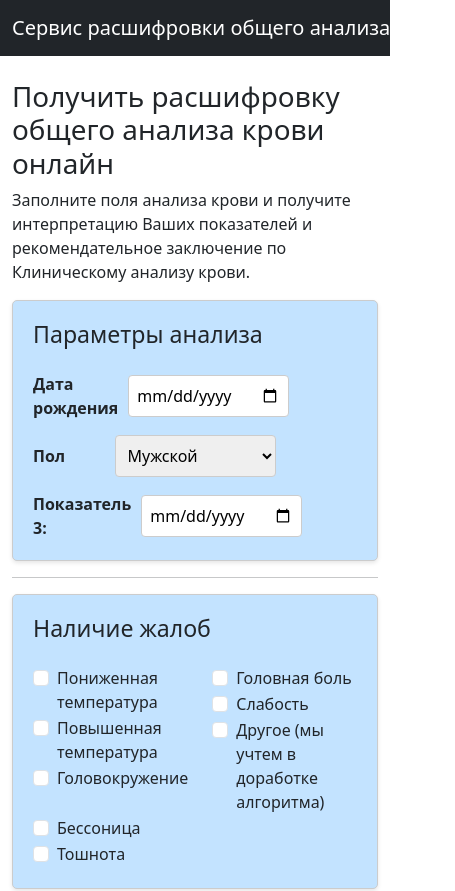
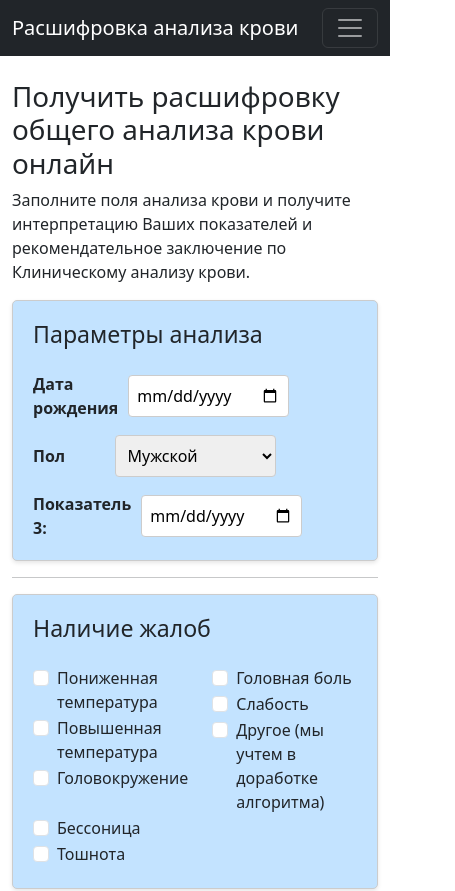
Before and after one commit to ivanshamaev/webapp-analiz, a React (Create React App) app in the folder frontend/: page / in a window 390 px wide. Shown: the top 891 px of the page, 455 px wide, since content can reach past the window. Built offline with nearby package versions, Linux system fonts and the light colour scheme.

Commit message:
have made some improvements: mobile menu, color url field

```diff
--- a/frontend/public/index.html
+++ b/frontend/public/index.html
@@ -4,7 +4,7 @@
     <meta charset="utf-8" />
     <link rel="icon" href="%PUBLIC_URL%/analiz_krovi_online_ru_service_favicon.png" sizes="32x32"/>
     <meta name="viewport" content="width=device-width, initial-scale=1" />
-    <meta name="theme-color" content="#000000" />
+    <meta name="theme-color" content="#ADD6FF" />
     <meta
       name="description"
       content="Расшифровка общего анализа крови. Что показывает клинический анализ крови у женщин, у мужчин, у детей, у взрослых. Что показывает анализ крови?"
--- a/frontend/src/components/Navbar.js
+++ b/frontend/src/components/Navbar.js
@@ -1,25 +1,54 @@
-import React from 'react';
+import React, { useState } from 'react';
 
 const Navbar = () => {
+  const [isMobileMenuOpen, setIsMobileMenuOpen] = useState(false);
+
+  const toggleMobileMenu = () => {
+    setIsMobileMenuOpen(!isMobileMenuOpen);
+  };
+
   return (
+    <nav className="navbar navbar-expand-lg navbar-dark bg-dark">
+      <div className="container">
+        <a className="navbar-brand" href="/">
+          {/* <img
+            src="analiz_krovi_blood_logo.png"
+            alt="Логотип"
+            className="logo-img"
+            width="25"
+            height="25"
+          /> */}
+           Расшифровка анализа крови
+        </a>
 
-    <nav className="navbar navbar-expand-lg navbar-dark bg-dark">
-      <div class="container d-flex flex-wrap">
-        <a className="navbar-brand" href="/">Сервис расшифровки общего анализа крови</a>
+        <button
+          className="navbar-toggler"
+          type="button"
+          onClick={toggleMobileMenu}
+        >
+          <span className="navbar-toggler-icon"></span>
+        </button>
 
-        <div className="collapse navbar-collapse" id="navbarNav">
-          <ul className="navbar-nav">
+        <div
+          className={`collapse navbar-collapse ${
+            isMobileMenuOpen ? 'show' : ''
+          }`}
+        >
+          <ul className="navbar-nav ml-auto">
             <li className="nav-item">
-              <a className="nav-link" href="/">Главная</a>
+              <a className="nav-link" href="/">
+                Главная
+              </a>
             </li>
             <li className="nav-item">
-              <a className="nav-link" href="/blog">Блог</a>
+              <a className="nav-link" href="/blog">
+                Блог
+              </a>
             </li>
           </ul>
         </div>
       </div>
     </nav>
-
   );
 };
 
```
